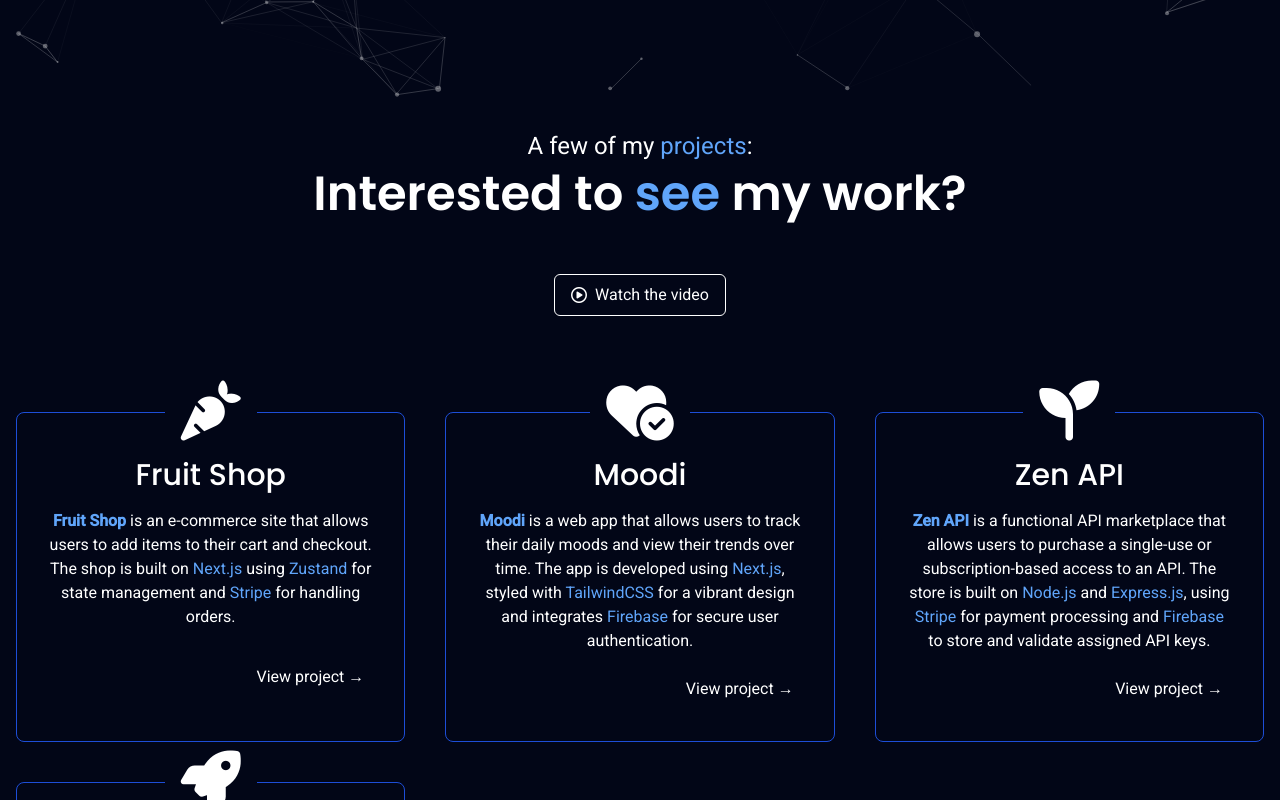
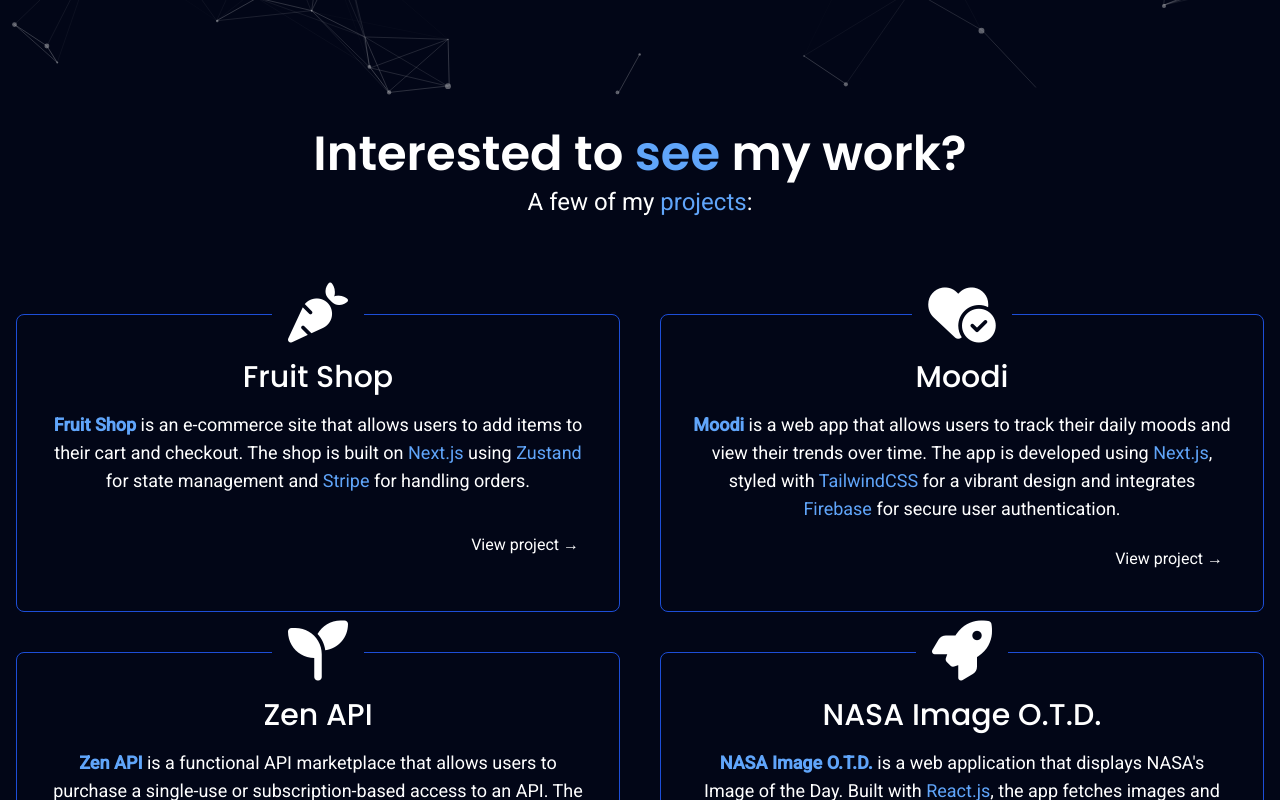
Before and after one commit to McLainCronin/svelte-portfolio, a SvelteKit app: page / in a window 1280 px wide. Shown: the part 700-1500 px from the top of the page. Built offline with nearby package versions, Linux system fonts and the light colour scheme.

Commit message:
Replace div with button in Step component for improved accessibility and interaction; update version hash in internal.js

```diff
--- a/src/components/Main.svelte
+++ b/src/components/Main.svelte
@@ -2,10 +2,30 @@
     import Step from "./Step.svelte";
 
     let steps = [
-        {name: 'Fruit Shop', icon: 'fas fa-carrot', description: ' is an e-commerce site that allows users to add items to their cart and checkout. The shop is built on <span class="text-blue-400">Next.js</span> using <span class="text-blue-400">Zustand</span> for state management and <span class="text-blue-400">Stripe</span> for handling orders.'},
-        {name: 'Moodi', icon: 'text-6xl fas fa-heart-circle-check', description: ' is a web app that allows users to track their daily moods and view their trends over time. The app is developed using <span class="text-blue-400">Next.js</span>, styled with <span class="text-blue-400">TailwindCSS</span> for a vibrant design and integrates <span class="text-blue-400">Firebase</span> for secure user authentication.'},
-        {name: 'Zen API', icon: 'fas fa-seedling', description: ' is a functional API marketplace that allows users to purchase a single-use or subscription-based access to an API. The store is built on <span class="text-blue-400">Node.js</span> and <span class="text-blue-400">Express.js</span>, using <span class="text-blue-400">Stripe</span> for payment processing and <span class="text-blue-400">Firebase</span> to store and validate assigned API keys.'},
-        {name: 'NASA Image O.T.D.', icon: 'fas fa-rocket', description: ' is a web application that displays NASA\'s Image of the Day. Built with <span class="text-blue-400">React.js</span>, the app fetches images and descriptions from the <span class="text-blue-400">NASA API</span> and caches the data in a <span class="text-blue-400">NoSQL</span> database for optimized performance.'},
+        {
+            name: 'Fruit Shop',
+            link: 'https://mc-fruits.netlify.app/',
+            icon: 'fas fa-carrot',
+            description: ' is an e-commerce site that allows users to add items to their cart and checkout. The shop is built on <span class="text-blue-400">Next.js</span> using <span class="text-blue-400">Zustand</span> for state management and <span class="text-blue-400">Stripe</span> for handling orders.'
+        },
+        {
+            name: 'Moodi',
+            link: 'https://moodiapp.netlify.app/',
+            icon: 'text-6xl fas fa-heart-circle-check',
+            description: ' is a web app that allows users to track their daily moods and view their trends over time. The app is developed using <span class="text-blue-400">Next.js</span>, styled with <span class="text-blue-400">TailwindCSS</span> for a vibrant design and integrates <span class="text-blue-400">Firebase</span> for secure user authentication.'
+        },
+        {
+            name: 'Zen API',
+            link: 'https://zen-api.netlify.app/',
+            icon: 'fas fa-seedling',
+            description: ' is a functional API marketplace that allows users to purchase a single-use or subscription-based access to an API. The store is built on <span class="text-blue-400">Node.js</span> and <span class="text-blue-400">Express.js</span>, using <span class="text-blue-400">Stripe</span> for payment processing and <span class="text-blue-400">Firebase</span> to store and validate assigned API keys.'
+        },
+        {
+            name: 'NASA Image O.T.D.',
+            link: 'https://nasa-daily-image-project.netlify.app/',
+            icon: 'fas fa-rocket',
+            description: ' is a web application that displays NASA\'s Image of the Day. Built with <span class="text-blue-400">React.js</span>, the app fetches images and descriptions from the <span class="text-blue-400">NASA API</span> and caches the data in a <span class="text-blue-400">NoSQL</span> database for optimized performance.'
+        }
     ];
 
     let benefits = [
@@ -44,21 +64,21 @@
 
     <section id="projects" class="py-20 lg:py-32 flex flex-col gap-24">
         <div class="flex flex-col gap-2 text-center">
+            <h3 class="font-semibold text-3xl sm:text-4xl md:text-5xl">
+                Interested to <span class="poppins text-blue-400">see</span> my work?
+            </h3>
             <h6 class="text-large sm:text-xl md:text-2xl">
                 A few of my <span class="text-blue-400">projects</span>:
             </h6>
-            <h3 class="font-semibold text-3xl sm:text-4xl md:text-5xl">
-                Interested to <span class="poppins text-blue-400">see</span> my work?
-            </h3>
         </div>
-        <a href="#https://www.linkedin.com/in/mclain-cronin-963781117/" target="_blank" class="mx-auto px-4 py-2 rounded-md border border-solid border-white flex items-center gap-2 -mb-4 sm:-mb-0 -mt-10 hover:border-blue-700 duration-200" >
+        <!-- <a href="#https://www.linkedin.com/in/mclain-cronin-963781117/" target="_blank" class="mx-auto px-4 py-2 rounded-md border border-solid border-white flex items-center gap-2 -mb-4 sm:-mb-0 -mt-10 hover:border-blue-700 duration-200" >
             <i class="fa-regular fa-circle-play"></i>
             <p>Watch the video</p>
-        </a>
-        <div class="grid grid-cols-1 lg:grid-cols-3 gap-12 lg:gap-10">
+        </a> -->
+        <div class="grid grid-cols-1 lg:grid-cols-2 gap-12 lg:gap-10">
             {#each steps as step, i}
                 <Step {step}>
-                    <p>
+                    <p class="text-base md:text-lg">
                         <strong class="text-blue-400">{step.name}</strong>{@html step.description}
                     </p>
                 </Step>
@@ -67,7 +87,6 @@
     </section>
     <section id="about" class="py-20 pt-10 lg:pt-16 lg:py-32 flex flex-col gap-16 sm:gap-20 md:gap-24 relative">
         <div class="flex flex-col gap-2 text-center relative before:absolute before:top-0 before:left-0 before:w-2/3 before:h-1.5 before:bg-blue-700 after:absolute after:bottom-0 after:right-0 after:w-2/3 after:h-1.5 after:bg-blue-700 pt-6 pb-7">
-            <h6 class="text-lg sm:text-x md:text-2xl">Want to know more?</h6>
             <h3 class="font-semibold text-3xl smLtext-4xl md:text-5xl">
                 A bit <span class="poppins text-blue-400">about</span> me.
             </h3>
@@ -88,62 +107,8 @@
                     </div>
                 {/each}
             </div>
-            <h5 class="text-2xl sm:text-3xl font-semibold text-center poppins">The <span class="text-blue-400 poppins">Complete</span> Package</h5>
-            <div class="flex flex-col overflow-x-scroll gap-10 max-w-[800px] mx-auto w-full">
-                <table class="bg-white text-slate-700 rounded text-center">
-                    <thead class="border-b border-solid border-slate-200">
-                        <tr>
-                            <th/>
-                            <th class="whitespace-nowrap p-2 px-4">Candidate #1</th>
-                            <th class="whitespace-nowrap p-2 px-4">Candidate #2</th>
-                            <th class="whitespace-nowrap p-2 px-4">Candidate #3</th>
-                            <th class="whitespace-nowrap bg-blue-700 text-white p-4 px-8">Me</th>
-                        </tr>
-                    </thead>
-                    <tbody>
-                        <tr class="border-b border-solid border-slate-200">
-                            <td class="border-r border-solid border-white pl-4 pr-8 py-4 font-semibold text-sm whitespace-nowrap">
-                                Dedication
-                            </td>
-                            <td><i class="fas fa-check text-slate-500"></i></td>
-                            <td><i class="fas fa-xmark text-slate-500"></i></td>
-                            <td><i class="fas fa-xmark text-slate-500"></i></td>
-                            <td><i class="fas fa-check text-green-500"></i></td>
-                        </tr>
-
-                        <tr class="border-b border-solid border-slate-200">
-                            <td class="border-r border-solid border-white pl-4 pr-8 py-4 font-semibold text-sm whitespace-nowrap">
-                                Critical Thought
-                            </td>
-                            <td><i class="fas fa-xmark text-slate-500"></i></td>
-                            <td><i class="fas fa-check text-slate-500"></i></td>
-                            <td><i class="fas fa-xmark text-slate-500"></i></td>
-                            <td><i class="fas fa-check text-green-500"></i></td>
-                        </tr>
-                        <tr class="border-b border-solid border-slate-200">
-                            <td class="border-r border-solid border-white pl-4 pr-8 py-4 font-semibold text-sm whitespace-nowrap">
-                                Interpersonal Skills
-                            </td>
-                            <td><i class="fas fa-xmark text-slate-500"></i></td>
-                            <td><i class="fas fa-check text-slate-500"></i></td>
-                            <td><i class="fas fa-check text-slate-500"></i></td>
-                            <td><i class="fas fa-check text-green-500"></i></td>
-                        </tr>
-                        <tr class="border-b border-solid border-slate-200">
-                            <td class="border-r border-solid border-white pl-4 pr-8 py-4 font-semibold text-sm whitespace-nowrap">
-                                Programming Ability
-                            </td>
-                            <td><i class="fas fa-check text-slate-500"></i></td>
-                            <td><i class="fas fa-check text-slate-500"></i></td>
-                            <td><i class="fas fa-xmark text-slate-500"></i></td>
-                            <td><i class="fas fa-check text-green-500"></i></td>
-                        </tr>
-                    </tbody>
-                </table>
+            <div class="flex flex-col gap-2 text-center relative pt-6">
+                <h6 class="text-lg sm:text-x md:text-2xl">Want to know more?</h6>
             </div>
-            <div class="mx-auto -mt-12 italic sm:hidden opacity-50">
-                <p>Scroll to see more &rarr;</p>
-            </div>
-            <p class="mx-auto">So why not invest?</p>
     </section>
 </main>
--- a/src/components/Step.svelte
+++ b/src/components/Step.svelte
@@ -9,8 +9,10 @@
     <h3 class="font-medium text-xl sm:text-2xl md:text-3xl">{step.name}</h3>
     <slot/>
     <div class="flex-1 flex justify-between gap-4 items-center">
-        <div class="p-2 ml-auto cursor-pointer hover:text-slate-950 duration-200 relative after:absolute after:top-0 after:h-0 after:right-full after:w-full after:h-full after:bg-white after:duration-200 hover:after:translate-x-full after:z-[-1] overflow-hidden rounded-3xl">
+        <button
+            on:click={() => window.open(step.link, '_blank')}
+            class="p-2 ml-auto cursor-pointer hover:text-slate-950 duration-200 relative after:absolute after:top-0 after:h-0 after:right-full after:w-full after:h-full after:bg-white after:duration-200 hover:after:translate-x-full after:z-[-1] overflow-hidden rounded-3xl">
             <p class="relative z-4">View project &rarr;</p>
-        </div>
+        </button>
     </div>
 </a>
```
